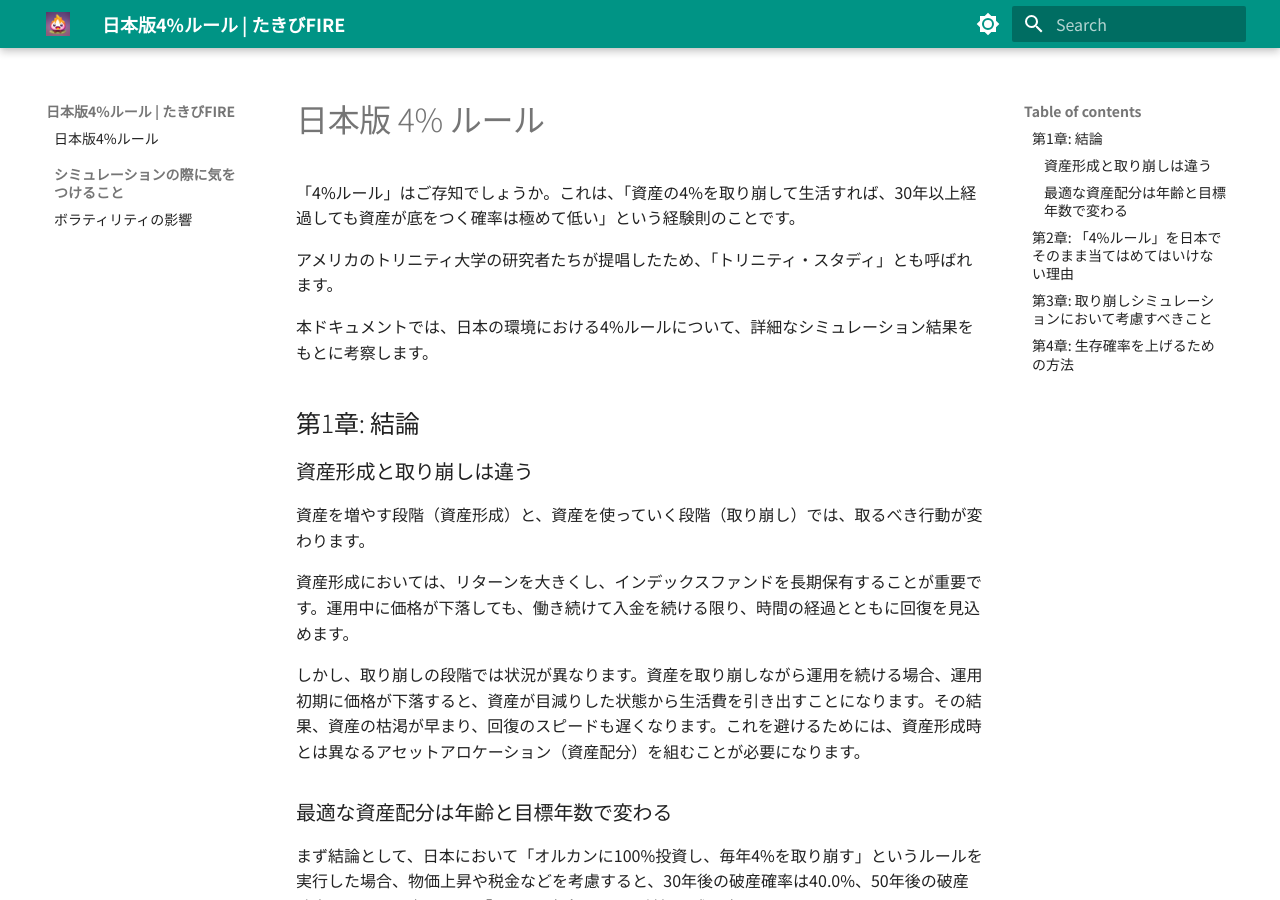
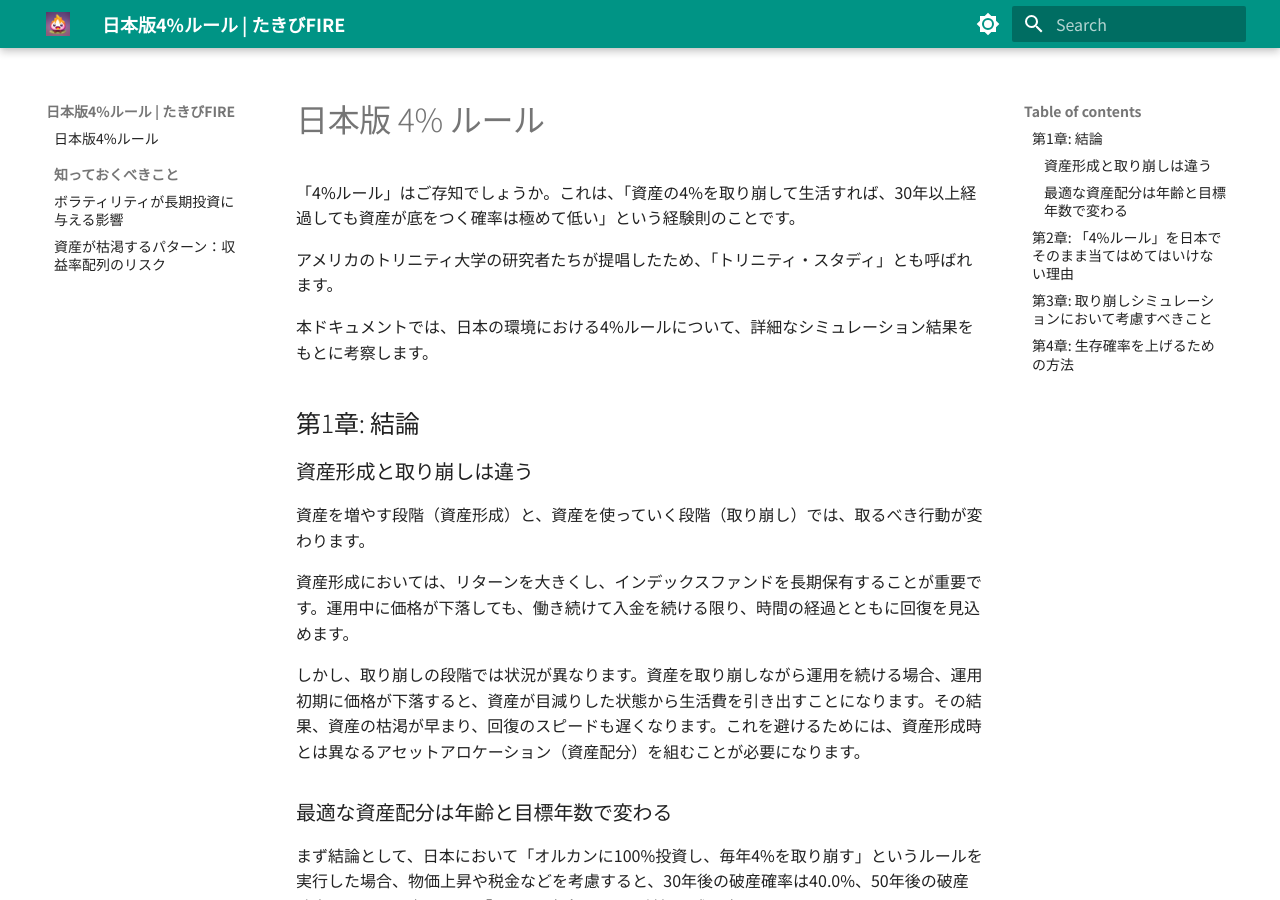
Before and after one commit to TakibiFire/JapaneseTrinityStudy, an MkDocs documentation site: the page built from docs/index.md, in a window 1280 px wide and 900 px high. Built offline with MkDocs 1.6.1 and Material for MkDocs 9.7.7, drawn with Linux system fonts in a browser that asks for light colours.

Commit message:
Add sequence.md to nav. Enable highlight etc.

```diff
--- a/mkdocs.yml
+++ b/mkdocs.yml
@@ -70,12 +70,15 @@
   - pymdownx.arithmatex:
       generic: true
       smart_dollar: false
+  - pymdownx.caret
   - pymdownx.details
-  - pymdownx.superfences
   - pymdownx.highlight:
       anchor_linenums: true
   - pymdownx.inlinehilite
+  - pymdownx.mark
   - pymdownx.snippets
+  - pymdownx.superfences
+  - pymdownx.tilde
   - pymdownx.striphtml:
       strip_comments: true
   - toc:
@@ -90,5 +93,6 @@
 
 nav:
   - 日本版4%ルール: index.md
-  - シミュレーションの際に気をつけること:
-    - ボラティリティの影響: volatility.md
+  - 知っておくべきこと:
+    - ボラティリティが長期投資に与える影響: volatility.md
+    - 資産が枯渇するパターン：収益率配列のリスク: sequence.md
```
